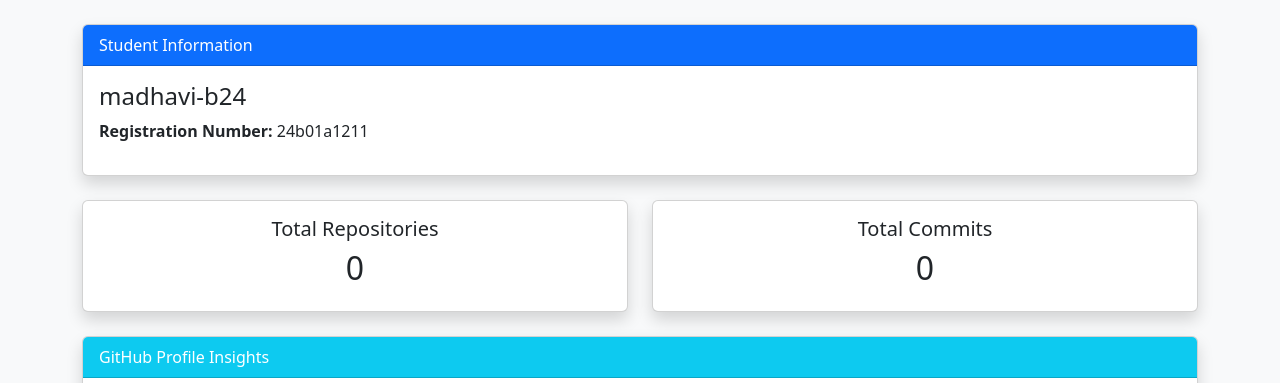
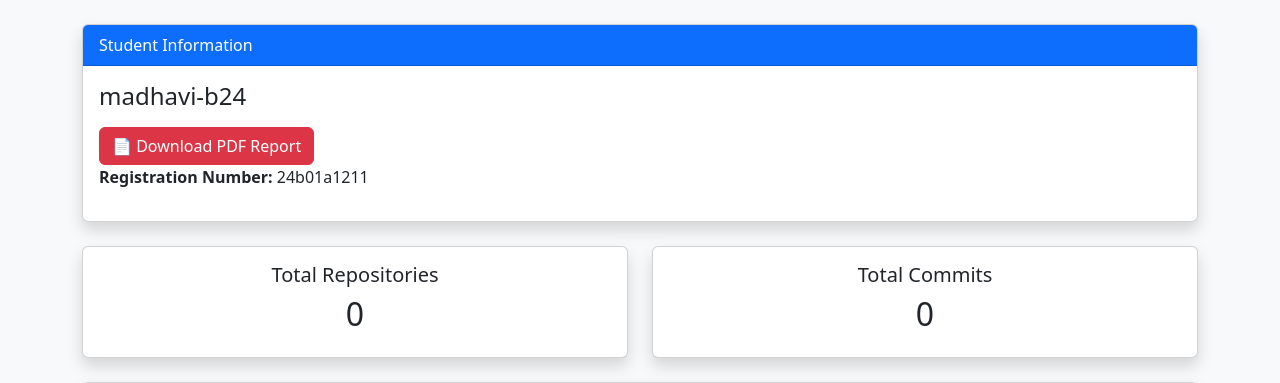
Before and after one commit to madhavi-b24/Github-Activity-Tracker, a Flask app: page /student/24b01a1211 in a window 1280 px wide. Shown: the part 56-439 px from the top of the page. Run offline with Flask 3, Linux system fonts and the light colour scheme; data that the repository does not hold is empty.

Commit message:
Add PDF download option to student analytics page

```diff
--- a/templates/student_analytics.html
+++ b/templates/student_analytics.html
@@ -34,6 +34,28 @@
         <div class="card-body">
 
             <h4>{{ username }}</h4>
+            <div class="mt-3">
+
+    <form
+        action="/student_pdf"
+        method="POST">
+
+        <input
+            type="hidden"
+            name="regno"
+            value="{{ regno }}">
+
+        <button
+            type="submit"
+            class="btn btn-danger">
+
+            📄 Download PDF Report
+
+        </button>
+
+    </form>
+
+</div>
 
             <p>
                 <strong>Registration Number:</strong>
```
Also changed, not shown: 1 other file.
